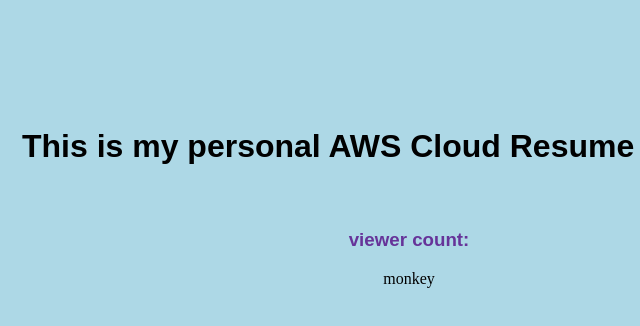
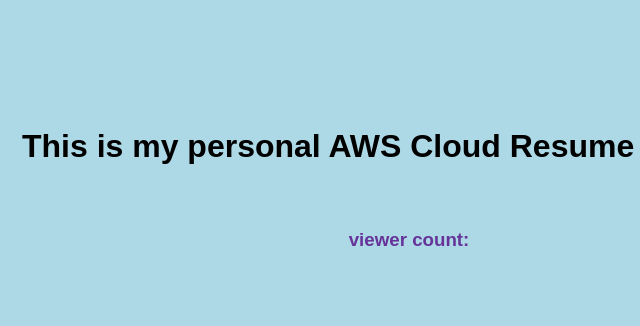
Before and after one commit to Arizoux/aws-cloud-resume-challenge, a plain HTML site: page website/index.html in a window 1280 px wide. Shown: the full height of the page, 231-871 px from the left. Drawn offline with Linux system fonts and the light colour scheme; no server answers.

Commit message:
frontend done

```diff
--- a/website/index.html
+++ b/website/index.html
@@ -9,7 +9,6 @@
     <h1>This is my personal AWS Cloud Resume Challenge</h1>
 
     <h3>viewer count: <span id="viewerCount"></span></h3>
-    <p>monkey</p>
     <script src="script.js"></script>
 </body>
 </html>
--- a/website/style.css
+++ b/website/style.css
@@ -17,7 +17,3 @@ h3 {
     margin-top: 5%;
     font-family: Arial, Calibri, serif;
 }
-
-p {
-    text-align: center;
-}
```
